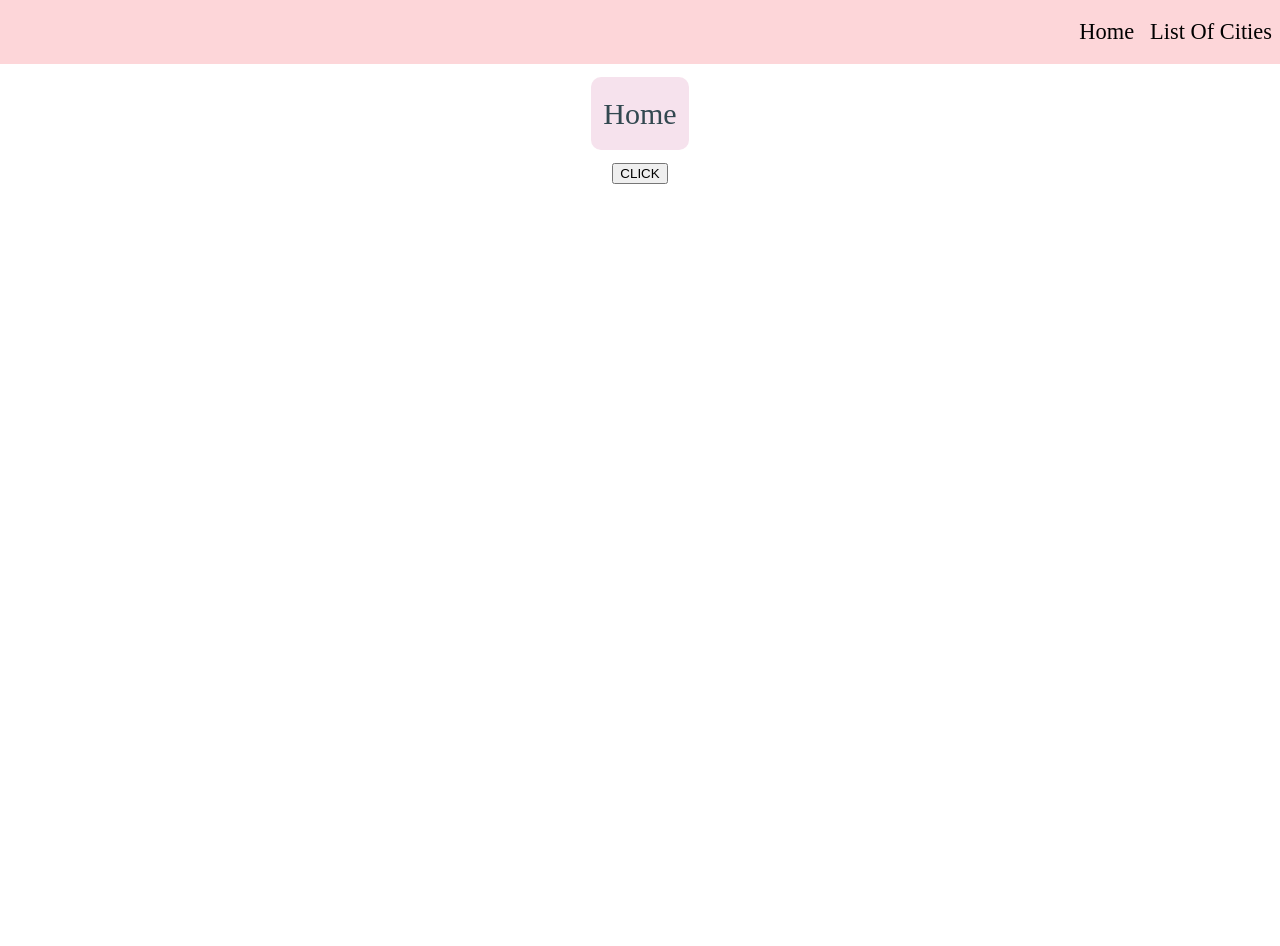
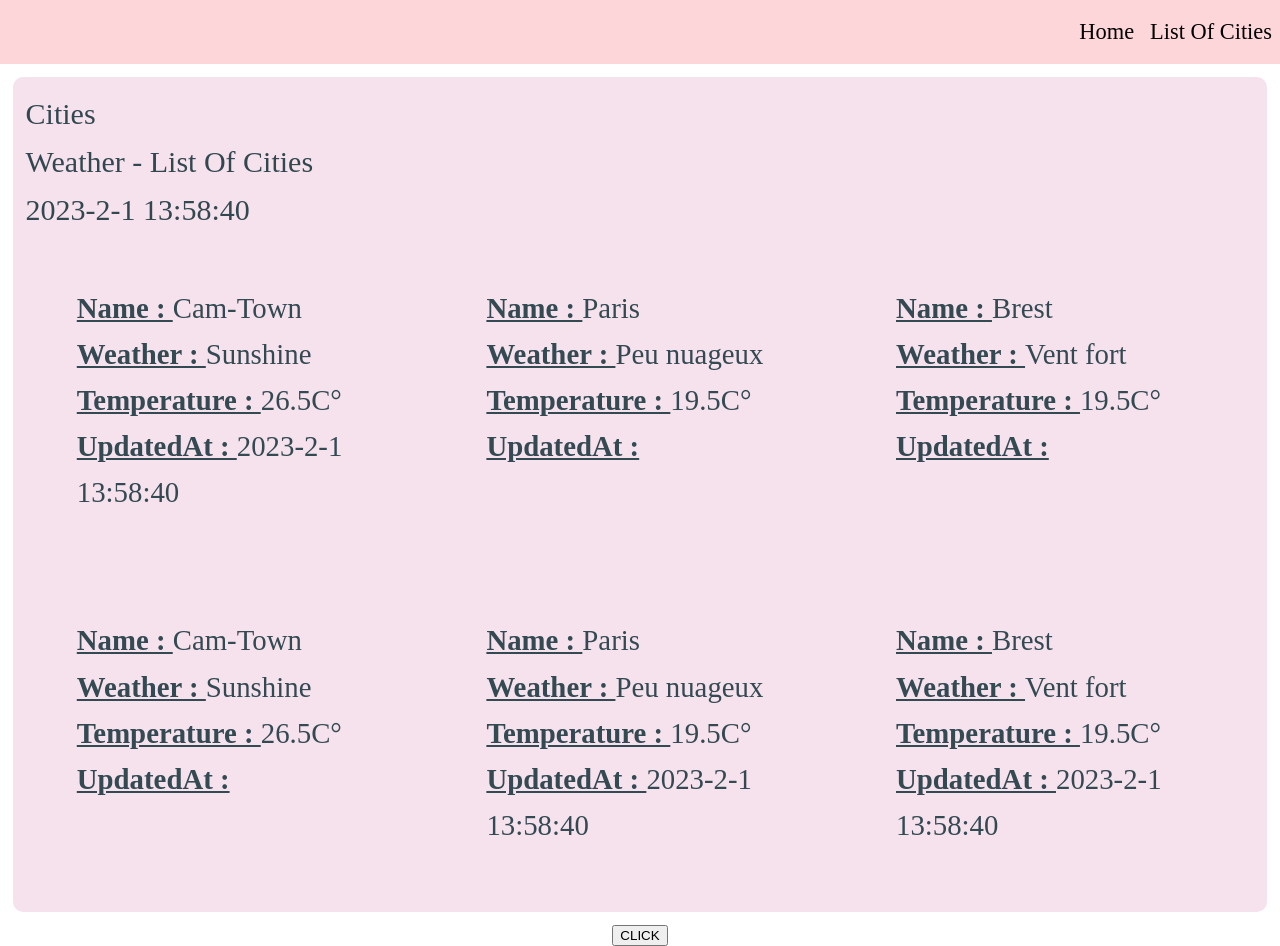
Before and after one commit to camCampus/vue-premier-projet, a Vue app: page /cities in a window 1280 px wide. Before the commit the page ends 800 px from the top, so only its background shows below. Built offline with nearby package versions, Linux system fonts and the light colour scheme; no server answers; a web font is replaced by a local one.

Commit message:
Probleme dans les boucles pour afficher new Date()

```diff
--- a/package.json
+++ b/package.json
@@ -8,6 +8,8 @@
     "preview": "vite preview"
   },
   "dependencies": {
+    "eslint": "^8.33.0",
+    "eslint-plugin-vue": "^9.9.0",
     "vue": "^3.2.45",
     "vue-router": "^4.1.6"
   },
--- a/src/components/CitiesList.vue
+++ b/src/components/CitiesList.vue
@@ -1,36 +1,98 @@
 <template>
 <h1>Weather - List Of Cities</h1>
-  <city :name="name"
-  :weather="weather"
-  :temperature="temperature"
-  :updated-at="updateAt"></city>
+  <h1>{{myDate}}</h1>
+  <div class="wrapper">
+    <city
+        v-for="item in cities"
+        :name="item.name"
+        :weather="item.weather"
+        :temperature="item.temperature"
+        :updated-at="item.updateAt">
+    </city>
+  </div>
+
+  <div class="wrapper">
+    <city v-for="item in cities"
+          v-bind="item"></city>
+  </div>
+
+<!--  <div  class="wrapper">-->
+<!--    <div v-for="item in cities">-->
+<!--      <city :name="item.name"/>-->
+<!--      <city :weather="item.weather"/>-->
+<!--      <city :temperature="item.temperature"/>-->
+<!--      <city :updated-at="item.updateAt"/>-->
+<!--    </div>-->
+
+<!--  </div>-->
 </template>
 
 <script>
-import City from "@/views/City.vue";
-import city from "@/views/City.vue";
+import City from "@/components/City.vue";
+
+
 
 export default {
-  computed: {
-    city() {
-      return city
-    }
-  },
   components:{
     City
   },
   name: "CitiesList",
   data() {
     return {
-      name:"Cam-Town",
-      weather:"Sunshine",
-      temperature:26.5,
-      updateAt: new Date().toLocaleDateString()
+      myDate:"",
+      cities: [
+        {
+          id:1,
+          name:"Cam-Town",
+          weather:"Sunshine",
+          temperature:26.5,
+          updateAt:this.getNewDate()
+        },
+        {
+          id:2,
+          name: 'Paris',
+          weather: 'Peu nuageux',
+          temperature: 19.5,
+          updatedAt: this.getNewDate()
+        },
+        {
+          id:3,
+          name: 'Brest',
+          weather: 'Vent fort',
+          temperature: 19.5,
+          updatedAt: this.getNewDate()
+        }
+      ]
     }
-  }
+  },
+  // mounted() {
+  //   this.myDate = this.getNewDate()
+  // },
+  created() {
+    this.myDate = this.getNewDate()
+  },
+
+  methods: {
+      getNewDate: () => {
+        const today = new Date();
+        const date = today.getFullYear()+'-'+(today.getMonth()+1)+'-'+today.getDate();
+        const time = today.getHours() + ":" + today.getMinutes() + ":" + today.getSeconds();
+        return date + ' ' + time
+      }
+
+    }
 }
 </script>
 
 <style scoped>
-
+.wrapper {
+  height: fit-content;
+  width: 100%;
+  display: flex;
+}
+@media screen and (max-width: 800px) {
+  .wrapper {
+    flex-direction: column;
+  }
+}
 </style>
--- a/src/views/City.vue
+++ b/src/components/City.vue
@@ -1,10 +1,10 @@
 <template>
 <div id="city">
   <ul>
-    <li><span>Name: </span>{{name}}</li>
-    <li><span>Weather: </span>{{weather}}</li>
-    <li><span>Temperature: </span>{{temperature}}C°</li>
-    <li><span>UpdatedAt: </span>{{updatedAt}}</li>
+    <li><span>Name : </span>{{name}}</li>
+    <li><span>Weather : </span>{{weather}}</li>
+    <li><span>Temperature : </span>{{temperature}}C°</li>
+    <li><span>UpdatedAt : </span>{{updatedAt}}</li>
   </ul>
 </div>
 </template>
@@ -14,21 +14,21 @@
 
 export default {
   name: "City",
-  props: ["name","weather","temperature","updatedAt" ],
-  data() {
-    return {
-
-    }
-  }
+  // props: ["name","weather","temperature","updatedAt" ],
+  props: {
+    name:String,
+    weather: String,
+    temperature: Number,
+    updatedAt:String,
+  },
 }
 </script>
 
 <style scoped>
-#city {
+div {
   height: fit-content;
   width: 100%;
-  max-width: 500px;
-  background: rgba(245,223,235,0.9);
+  max-width: 600px;
   border-radius: 10px;
   display: flex;
   flex-wrap: nowrap;
@@ -39,14 +39,16 @@ export default {
   margin: 1vw;
 
 }
-#city ul {
+ ul {
   list-style: none;
   margin: auto;
   width: 100%;
   height: 100%;
   padding: 3vw;
 }
+
 span {
   font-weight: bold;
+  text-decoration: underline;
 }
 </style>
--- a/src/components/Draco.vue
+++ b/src/components/Draco.vue
@@ -1,9 +1,51 @@
+<!--<template>-->
+<!--  {{getDraco}}-->
+<!--</template>-->
+
+<!--<script>-->
+
+
+<!--export default {-->
+<!--  name: "Draco",-->
+<!--  computed: {-->
+<!--    getDraco() {-->
+<!--      fetch("https://pokeapi.co/api/v2/pokemon/6/")-->
+<!--          .then((res) => res.json())-->
+<!--          .then((poke) => {-->
+<!--            return poke.sprites.other["official-artwork"].front_shiny;-->
+<!--          })-->
+<!--          .then((url) => {-->
+<!--            const img = document.createElement("img");-->
+<!--            img.setAttribute("src", url);-->
+<!--            console.log("img", img)-->
+<!--            return img-->
+<!--          });-->
+<!--    }-->
+
+<!--  }-->
+<!--}-->
+<!--</script>-->
+
+<!--<style scoped>-->
+<!--img {-->
+<!--  height: fit-content;-->
+<!--  width: fit-content;-->
+
+<!--}-->
+<!--</style>-->
+
+
 <template>
-<div class="draco"></div>
+  <div class="draco">
+
+  </div>
 </template>
 
 <script>
 
+  export default {
+    name: "Draco",
+ mounted() {
   fetch("https://pokeapi.co/api/v2/pokemon/6/")
       .then((res) => res.json())
       .then((poke) => {
@@ -15,12 +57,9 @@ fetch("https://pokeapi.co/api/v2/pokemon/6/")
         const draco = document.querySelector('.draco')
         draco.appendChild(img);
       });
-
-export default {
-  name: "Draco"
+}
   }
 </script>
 
 <style scoped>
-
 </style>
--- a/src/router/router.js
+++ b/src/router/router.js
@@ -1,7 +1,6 @@
-import { createRouter, createWebHashHistory } from "vue-router";
+import { createRouter, createWebHistory } from "vue-router";
 import Home from "@/views/Home.vue";
 import Cities from "@/views/Cities.vue";
-import City from "@/views/City.vue";
 
 const routes = [
   { path: "/", name: "Home", component: Home },
@@ -9,7 +8,7 @@ const routes = [
 ];
 
 const router = createRouter({
-  history: createWebHashHistory(),
+  history: createWebHistory(),
   routes,
 });
 
--- a/src/views/Home.vue
+++ b/src/views/Home.vue
@@ -10,7 +10,9 @@ import Draco from "@/components/Draco.vue";
 
 
 export default {
-  components: {Draco},
+  components: {
+    Draco
+  },
 
   data() {
     return {}
```
Also changed, not shown: 1 other file (tests, documents, lock files or other folders). Lines whose indentation alone changed are shown as unchanged.
